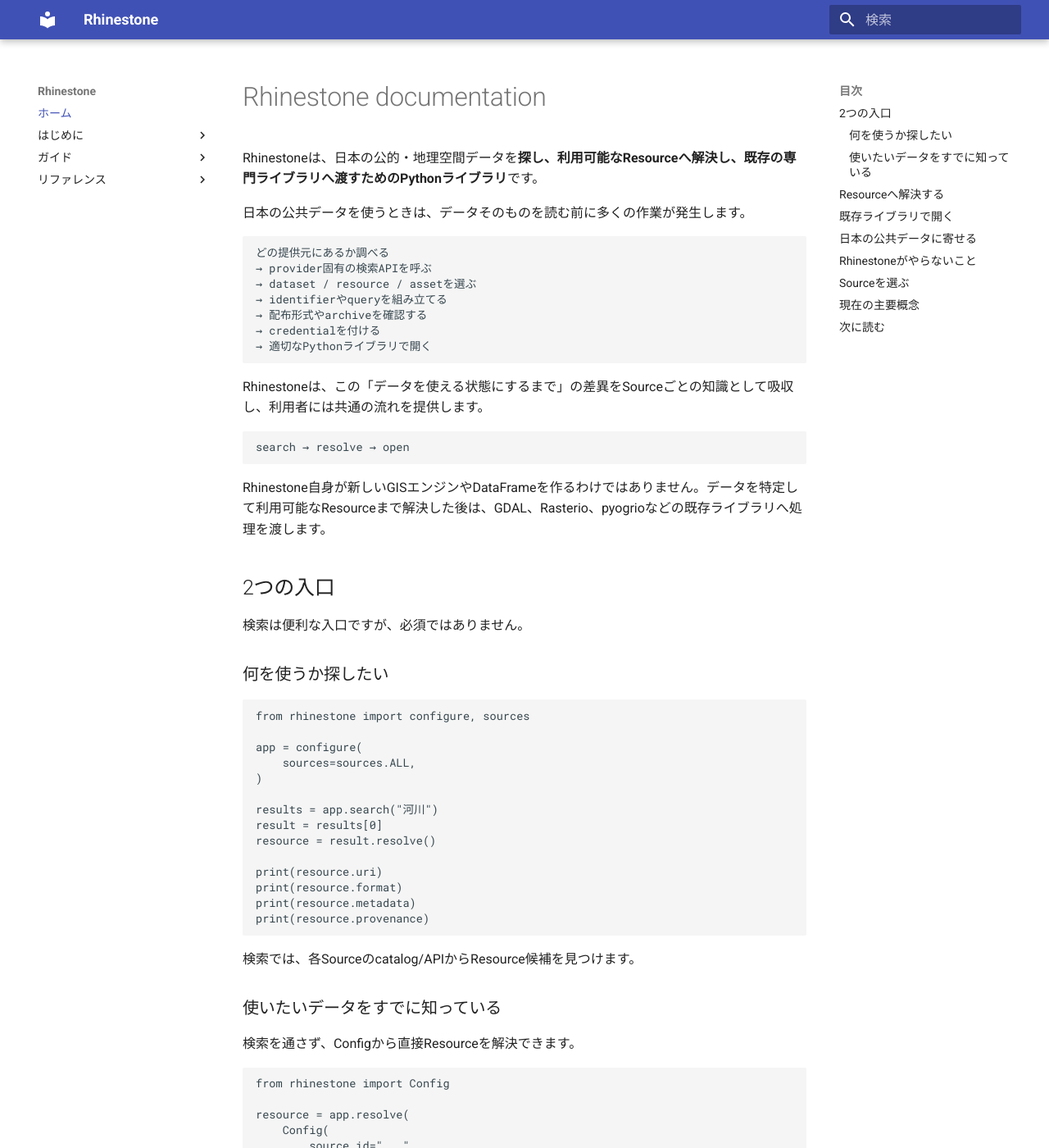
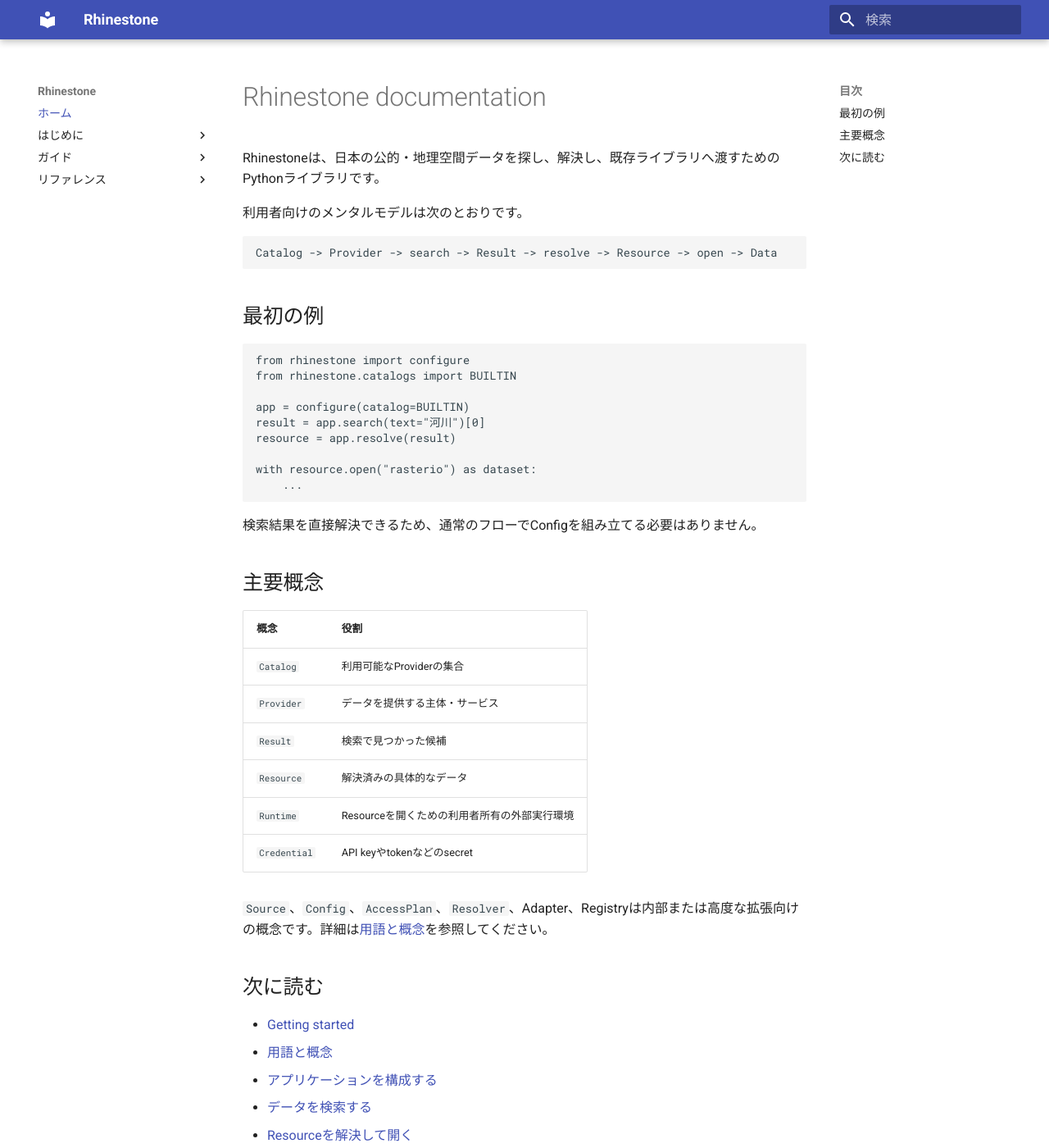
Before and after one commit to u-kitazawa/rhinestone, an MkDocs documentation site: the page built from docs/index.md, in a window 1280 px wide and 1400 px high. Shown: the whole window at 82% size. Built offline with MkDocs 1.6.1 and Material for MkDocs 9.7.7, drawn with Linux system fonts in a browser that asks for light colours; some of the changed text lies outside the part shown.

Commit message:
Simplify public vocabulary in user documentation

````diff
--- a/docs/index.md
+++ b/docs/index.md
@@ -1,191 +1,41 @@
 # Rhinestone documentation
 
-Rhinestoneは、日本の公的・地理空間データを**探し、利用可能なResourceへ解決し、既存の専門ライブラリへ渡すためのPythonライブラリ**です。
+Rhinestoneは、日本の公的・地理空間データを探し、解決し、既存ライブラリへ渡すためのPythonライブラリです。
 
-日本の公共データを使うときは、データそのものを読む前に多くの作業が発生します。
+利用者向けのメンタルモデルは次のとおりです。
 
 ```text
-どの提供元にあるか調べる
-→ provider固有の検索APIを呼ぶ
-→ dataset / resource / assetを選ぶ
-→ identifierやqueryを組み立てる
-→ 配布形式やarchiveを確認する
-→ credentialを付ける
-→ 適切なPythonライブラリで開く
+Catalog -> Provider -> search -> Result -> resolve -> Resource -> open -> Data
 ```
 
-Rhinestoneは、この「データを使える状態にするまで」の差異をSourceごとの知識として吸収し、利用者には共通の流れを提供します。
-
-```text
-search → resolve → open
-```
-
-Rhinestone自身が新しいGISエンジンやDataFrameを作るわけではありません。データを特定して利用可能なResourceまで解決した後は、GDAL、Rasterio、pyogrioなどの既存ライブラリへ処理を渡します。
-
-## 2つの入口
-
-検索は便利な入口ですが、必須ではありません。
-
-### 何を使うか探したい
+## 最初の例
 
 ```python
-from rhinestone import configure, sources
+from rhinestone import configure
+from rhinestone.catalogs import BUILTIN
 
-app = configure(
-    sources=sources.ALL,
-)
-
-results = app.search("河川")
-result = results[0]
-resource = result.resolve()
-
-print(resource.uri)
-print(resource.format)
-print(resource.metadata)
-print(resource.provenance)
-```
-
-検索では、各Sourceのcatalog/APIからResource候補を見つけます。
-
-### 使いたいデータをすでに知っている
-
-検索を通さず、Configから直接Resourceを解決できます。
-
-```python
-from rhinestone import Config
-
-resource = app.resolve(
-    Config(
-        source_id="...",
-        settings={...},
-    )
-)
-```
-
-探索時は検索を使い、再現可能な処理では確定したConfigから直接解決する、といった使い分けもできます。
-
-## Resourceへ解決する
-
-Rhinestoneの中心は`resolve()`です。
-
-検索結果やprovider固有の設定を、実際に利用できる具体的な`Resource`へ変換します。
-
-`Resource`には、URIやformatだけでなく、metadata、provenance、access planなど、データを利用するために解決された情報が保持されます。
-
-```text
-provider固有の指定
-        ↓
-     resolve()
-        ↓
-     Resource
-  ├─ uri
-  ├─ format
-  ├─ metadata
-  ├─ provenance
-  └─ access plan
-```
-
-このためRhinestoneの価値は検索の有無に依存しません。
-
-- 何を使うか分からない → `search()` + `resolve()`
-- datasetやidentifierを知っている → `resolve()`
-- 最終URLもreaderも完全に分かっている → Rhinestoneを使わず既存ライブラリを直接使うこともできます
-
-## 既存ライブラリで開く
-
-RhinestoneはGIS I/O・変換・解析を再実装しません。
-
-```python
-import rasterio
-
-from rhinestone import configure, sources
-
-app = configure(
-    sources=sources.ALL,
-    dependencies={
-        "rasterio": rasterio,
-    },
-)
-
-resource = app.resolve(...)
+app = configure(catalog=BUILTIN)
+result = app.search(text="河川")[0]
+resource = app.resolve(result)
 
 with resource.open("rasterio") as dataset:
     ...
 ```
 
-Resourceの種類に応じて、GDAL、Rasterio、pyogrioなどの既存runtimeを利用できます。
+検索結果を直接解決できるため、通常のフローでConfigを組み立てる必要はありません。
 
-Rhinestoneが担当するのは「何を、どこから、どの条件で、どう開けるか」を解決するところまでです。format conversion、rasterize、spatial join、分析などは専門ライブラリやGISへ委ねます。
+## 主要概念
 
-## 日本の公共データに寄せる
+| 概念 | 役割 |
+| --- | --- |
+| `Catalog` | 利用可能なProviderの集合 |
+| `Provider` | データを提供する主体・サービス |
+| `Result` | 検索で見つかった候補 |
+| `Resource` | 解決済みの具体的なデータ |
+| `Runtime` | Resourceを開くための利用者所有の外部実行環境 |
+| `Credential` | API keyやtokenなどのsecret |
 
-Rhinestoneは汎用データframeworkを目指すのではなく、日本の公共データで繰り返し現れるprovider固有の差異を扱います。
-
-現在もe-Stat、G空間情報センター/CKAN、PLATEAU、国土地理院、ODPT、STAC、OGC API Features、DCATなど、異なる提供方式を同じ`Resource`解決フローへ接続しています。
-
-重要なのは、それらを同じデータ型へ変換することではありません。
-
-```text
-異なるprovider
-異なるidentifier
-異なるcatalog/API
-異なる配布形式
-        ↓
-   Rhinestone
-        ↓
-解決済みResource
-        ↓
-既存の専門ライブラリ
-```
-
-日本固有のprovider knowledgeはRhinestone側に集約し、成熟したprotocol clientやGIS runtimeがある場合はそれらを再実装せず活用する方針です。
-
-## Rhinestoneがやらないこと
-
-Rhinestoneは次のものを目指しません。
-
-- 日本全国のdataset metadataを自前で収集する巨大catalog
-- 独自のDataFrame / Raster / GISデータモデル
-- GIS空間演算や分析engine
-- format変換pipeline
-- STAC、CKAN、e-Statなど既存protocol clientの無用な再実装
-
-既存のcatalog、provider API、専門ライブラリの間にある「最後の面倒」を解決する薄いlayerであることを重視します。
-
-## Sourceを選ぶ
-
-```python
-from rhinestone import configure, sources
-
-app = configure(
-    sources=sources.ALL,
-)
-```
-
-必要なSourceだけに絞ることもできます。
-
-```python
-app = configure(
-    sources=(sources.GEOSPATIAL_JP, sources.PLATEAU),
-)
-```
-
-HTTP通信はRhinestoneに組み込まれているため、Sourceの検索やmetadata取得のためのtransportを通常ユーザーが注入する必要はありません。
-
-## 現在の主要概念
-
-- `SourceDefinition`: どのデータ提供元を使うか
-- `SearchQuery`: Sourceを横断して候補を探す条件
-- `SearchResult`: 検索で見つかった候補
-- `Config`: Source内で何を使うかを指定する
-- `Resource`: 解決済みの具体的なデータ
-- Source Adapter: provider固有の検索・解決方法の知識
-- dependency: GDAL、Rasterio、RDFLib等の外部runtime
-- credential: API key / token等のsecret
-
-内部アーキテクチャの詳細は[用語と概念](concepts.md)で説明しています。
-
-`direct`はexternal SourceではなくCore機能なので、`sources.ALL`と無関係に常時利用できます。
+`Source`、`Config`、`AccessPlan`、`Resolver`、Adapter、Registryは内部または高度な拡張向けの概念です。詳細は[用語と概念](concepts.md)を参照してください。
 
 ## 次に読む
 
@@ -194,5 +44,5 @@
 - [アプリケーションを構成する](configuration.md)
 - [データを検索する](search.md)
 - [Resourceを解決して開く](resolve-and-open.md)
+- [APIリファレンス](api.md)
 - [対応状況](compatibility.md)
-- [APIリファレンス](api.md)
````
